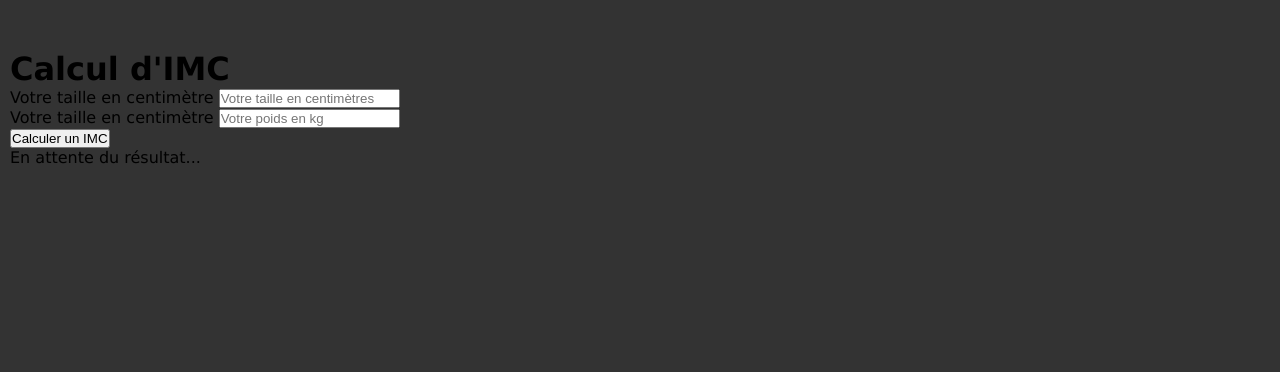
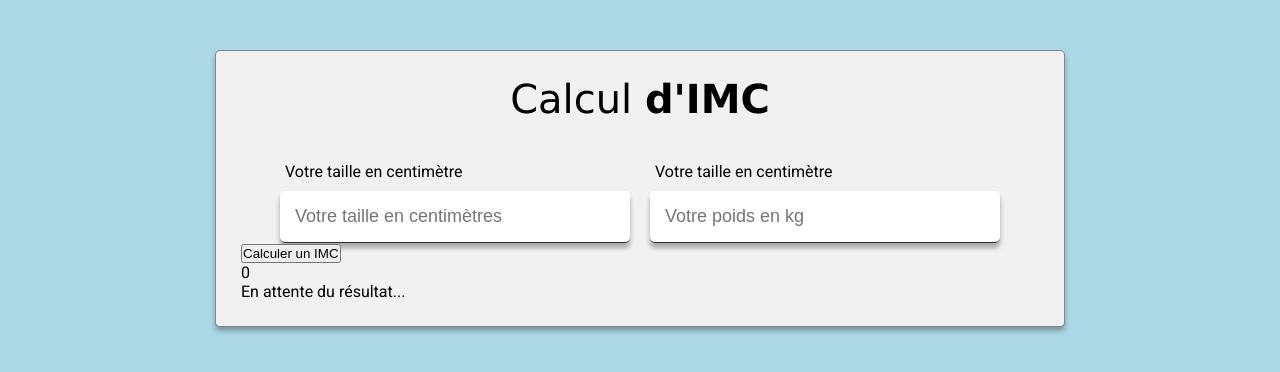
Before and after one commit to ceddevstudent89/App-BMI, a plain HTML site: page index.html in a window 1280 px wide. Drawn offline with Linux system fonts and the light colour scheme.

Commit message:
Style CSS partie 1

```diff
--- a/index.html
+++ b/index.html
@@ -4,6 +4,12 @@
     <meta charset="UTF-8" />
     <meta name="viewport" content="width=device-width, initial-scale=1.0" />
     <title>App-IMC</title>
+    <link rel="preconnect" href="https://fonts.googleapis.com" />
+    <link rel="preconnect" href="https://fonts.gstatic.com" crossorigin />
+    <link
+      href="https://fonts.googleapis.com/css2?family=Roboto:wght@400;500;700&display=swap"
+      rel="stylesheet"
+    />
     <link rel="stylesheet" href="style.css" />
   </head>
   <body>
@@ -36,7 +42,7 @@
       </form>
 
       <div class="info">
-        <p class="bmi-value"></p>
+        <p class="bmi-value">0</p>
         <p class="result">En attente du résultat...</p>
       </div>
     </div>
--- a/style.css
+++ b/style.css
@@ -8,7 +8,58 @@
 
 body {
   min-height: 100vh;
-  font-family: Verdana, Geneva, Tahoma, sans-serif;
-  background-color: #333;
+  font-family: "Roboto", sans-serif;
+  background-color: lightblue;
   padding: clamp(20px, 5vw, 50px) 10px 10px;
 }
+
+.container {
+  max-width: 850px;
+  background: #f1f1f1;
+  border: 1px solid #36363692;
+  padding: 25px;
+  margin: 0 auto;
+  border-radius: 5px;
+  box-shadow: 0 4px 5px rgba(0, 0, 0, 0.3);
+}
+
+h1 {
+  font-family: Verdana, Geneva, Tahoma, sans-serif;
+  font-size: 40px;
+  text-align: center;
+  margin-bottom: 40px;
+  font-weight: 400;
+}
+
+h1 span {
+  font-weight: 700;
+}
+
+.inputs-container {
+  display: flex;
+  justify-content: center;
+}
+
+.inputs-container label {
+  display: block;
+  margin-bottom: 10px;
+  margin-left: 5px;
+}
+
+.inputs-container input {
+  min-width: 350px;
+  font-size: 18px;
+  padding: 15px;
+  border: none;
+  border-bottom: 1px solid #333;
+  box-shadow: 0 5px 5px rgba(0, 0, 0, 0.3);
+  border-radius: 5px;
+}
+
+.inputs-container input:focus {
+  outline: 1px solid #222222be;
+}
+
+.input-group:nth-child(2) {
+  margin-left: 20px;
+}
```
